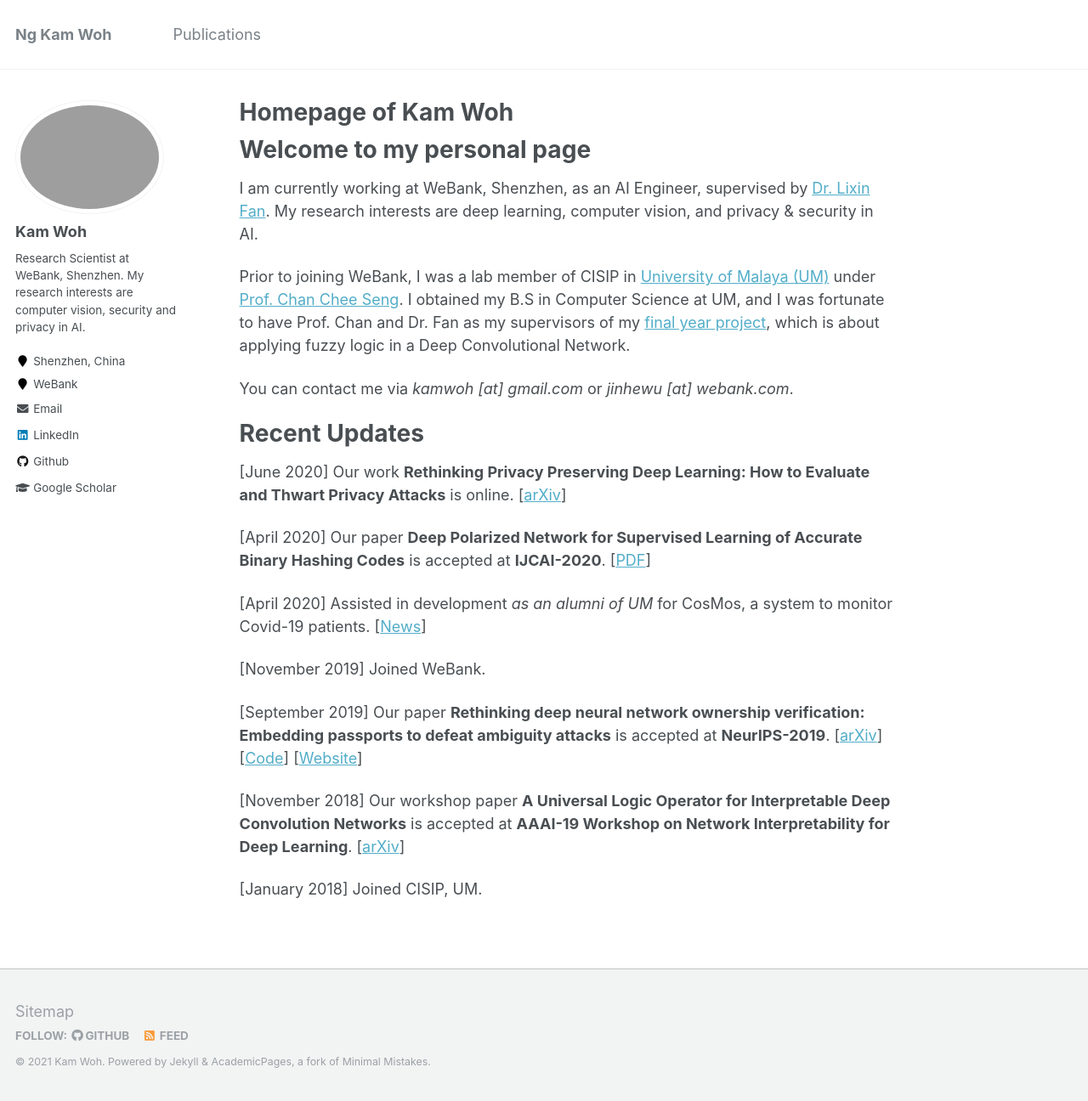
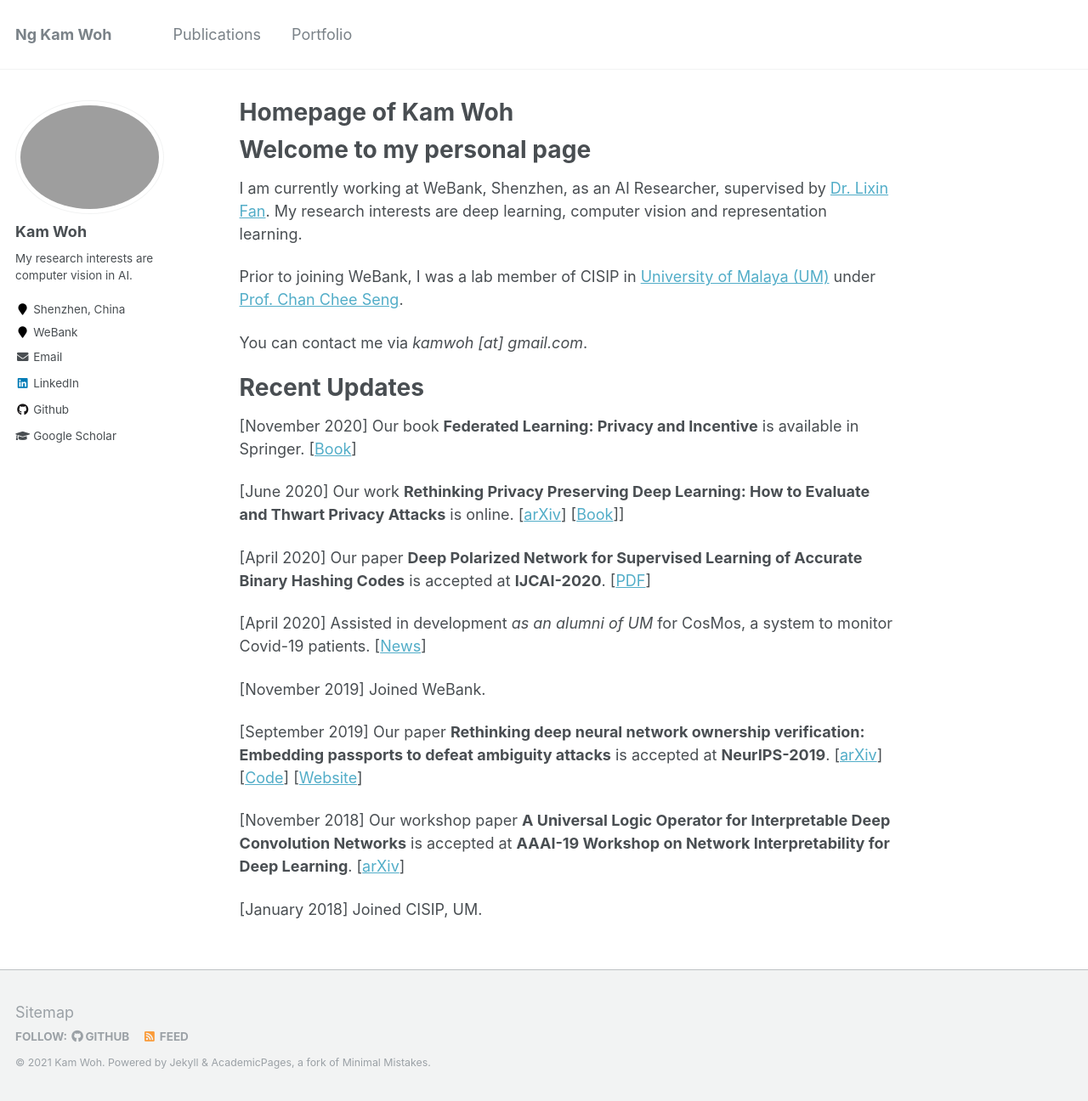
Before and after one commit to kamwoh/kamwoh.github.io, a Jekyll site: the page built from _pages/about.md, in a window 1280 px wide and 1296 px high. Shown: the whole window at 85% size. Built offline with Jekyll 4.4.1, drawn with Linux system fonts in a browser that asks for light colours.

Commit message:
updated portfolio...about

```diff
--- a/_config.yml
+++ b/_config.yml
@@ -82,7 +82,7 @@ analytics:
 author:
   name             : "Kam Woh"
   avatar           : "profile.png"
-  bio              : "Research Scientist at WeBank, Shenzhen. My research interests are computer vision, security and privacy in AI."
+  bio              : "My research interests are computer vision in AI."
   location         : "Shenzhen, China"
   employer         : "WeBank"
   pubmed           : # "https://www.ncbi.nlm.nih.gov/pubmed/?term=john+snow"
--- a/_data/navigation.yml
+++ b/_data/navigation.yml
@@ -9,8 +9,8 @@ main:
   # - title: "Teaching"
   #   url: /teaching/
 
-  # - title: "Portfolio"
-  #   url: /portfolio/
+  - title: "Portfolio"
+    url: /portfolio/
 
   # - title: "Blog Posts"
   #   url: /year-archive/
--- a/_pages/about.md
+++ b/_pages/about.md
@@ -10,15 +10,18 @@ redirect_from:
 
 Welcome to my personal page
 ======
-I am currently working at WeBank, Shenzhen, as an AI Engineer, supervised by [Dr. Lixin Fan](https://www.linkedin.com/in/lixin-fan-9278406/). My research interests are deep learning, computer vision, and privacy & security in AI.
+I am currently working at WeBank, Shenzhen, as an AI Researcher, supervised by [Dr. Lixin Fan](https://www.linkedin.com/in/lixin-fan-9278406/). My research interests are deep learning, computer vision and representation learning.
 
-Prior to joining WeBank, I was a lab member of CISIP in [University of Malaya (UM)](https://um.edu.my/) under [Prof. Chan Chee Seng](http://cs-chan.com/). I obtained my B.S in Computer Science at UM, and I was fortunate to have Prof. Chan and Dr. Fan as my supervisors of my [final year project](https://arxiv.org/abs/1901.08551), which is about applying fuzzy logic in a Deep Convolutional Network.
+Prior to joining WeBank, I was a lab member of CISIP in [University of Malaya (UM)](https://um.edu.my/) under [Prof. Chan Chee Seng](http://cs-chan.com/).
 
-You can contact me via *kamwoh \[at\] gmail.com* or *jinhewu \[at\] webank.com*.
+You can contact me via *kamwoh \[at\] gmail.com*.
 
 Recent Updates
 ======
-[June 2020] Our work **Rethinking Privacy Preserving Deep Learning: How to Evaluate and Thwart Privacy Attacks** is online. \[[arXiv](https://arxiv.org/abs/2006.11601)\]
+
+[November 2020] Our book **Federated Learning: Privacy and Incentive** is available in Springer. \[[Book](https://www.springer.com/gp/book/9783030630751)\]
+
+[June 2020] Our work **Rethinking Privacy Preserving Deep Learning: How to Evaluate and Thwart Privacy Attacks** is online. \[[arXiv](https://arxiv.org/abs/2006.11601)\] \[[Book](https://www.springer.com/gp/book/9783030630751)]\]
 
 [April 2020] Our paper **Deep Polarized Network for Supervised Learning of Accurate Binary Hashing Codes** is accepted at **IJCAI-2020**. \[[PDF](https://www.ijcai.org/Proceedings/2020/0115.pdf)\]
 
```
Also changed, not shown: _pages/portfolio.md (+10 -0 lines), _pages/publications.md (+1 -1 lines).
